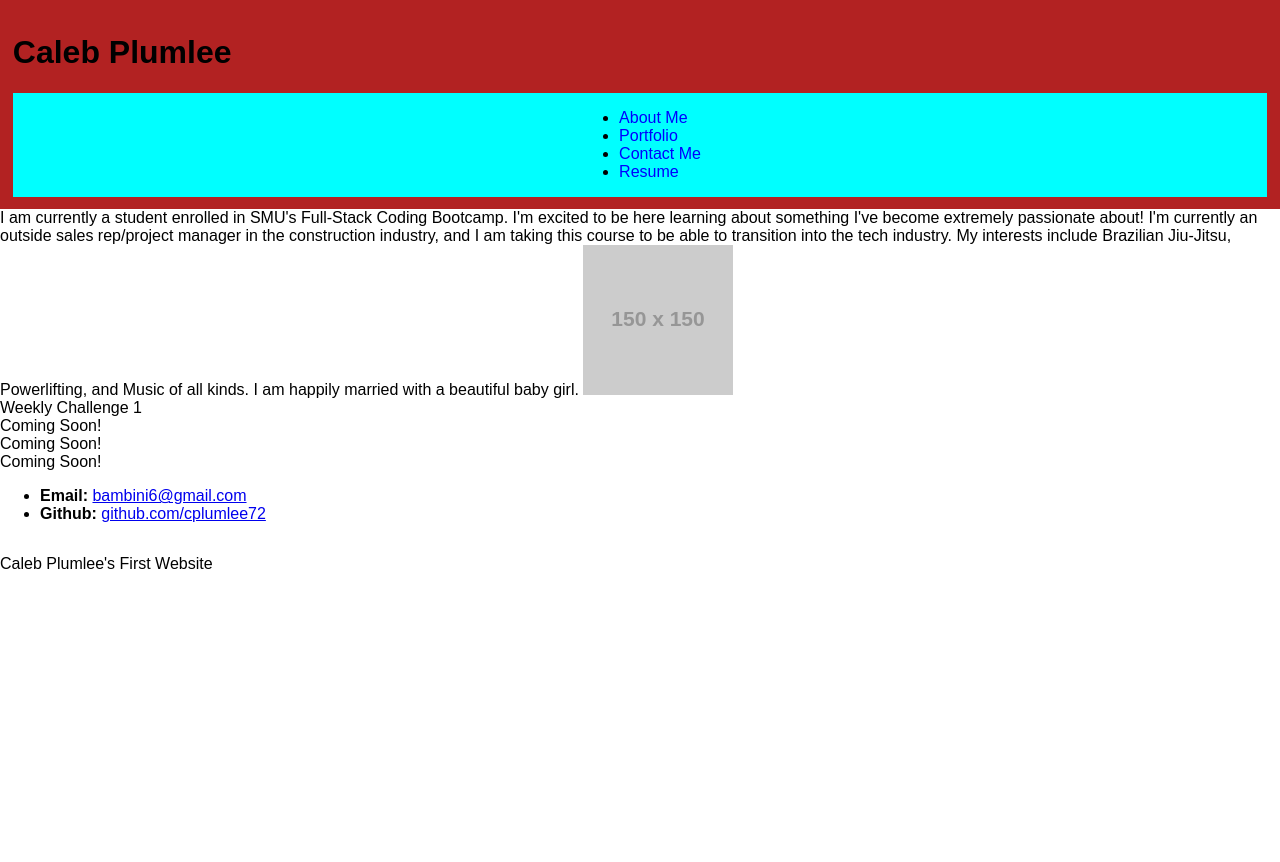
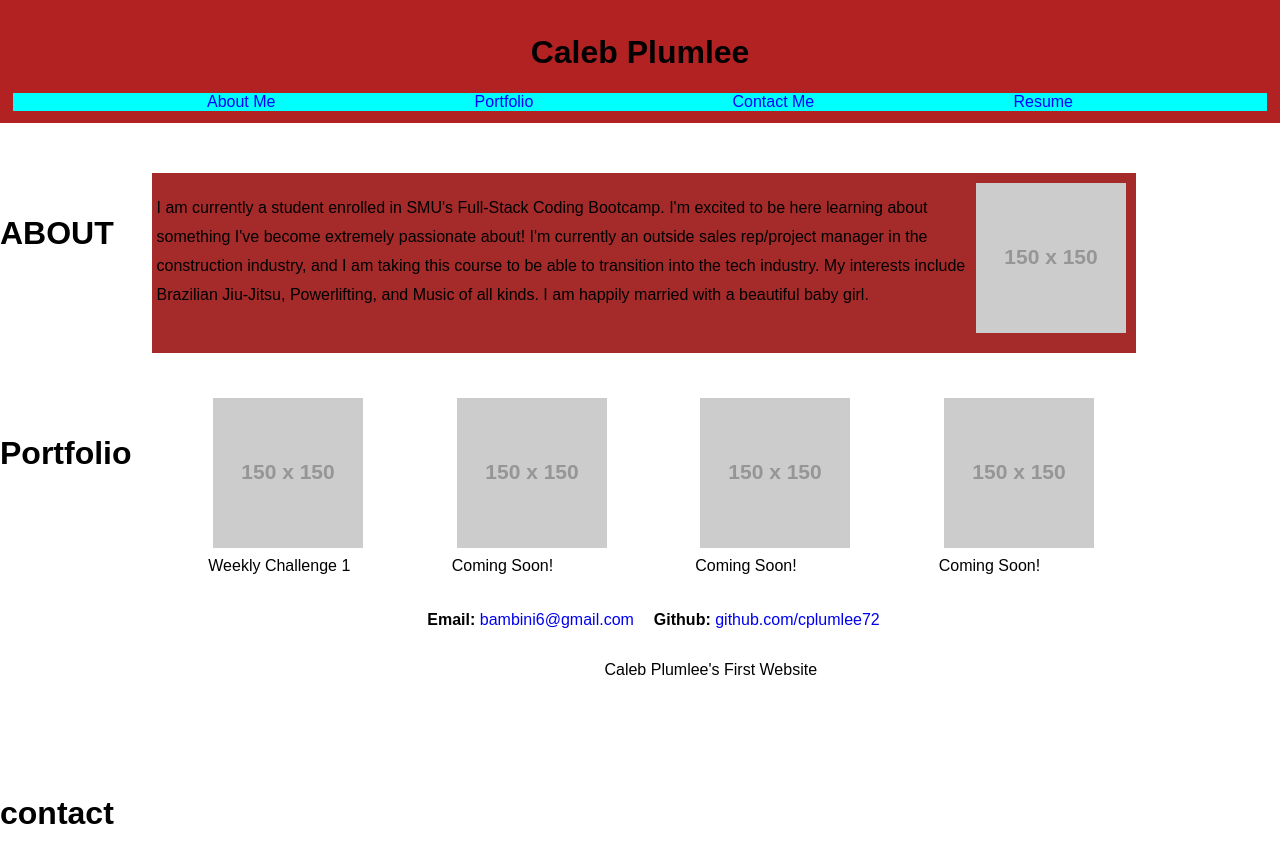
Before and after one commit to cplumlee72/Module-2-Challenge, a plain HTML site: page index.html in a window 1280 px wide. Before the commit the page ends 800 px from the top, so only its background shows below. Drawn offline with Linux system fonts and the light colour scheme; placeholder pictures from the web are drawn by us.

Commit message:
added more to CSS to style the elements into flexbox containers. Still needing to get proper alignment.Added a sidebar division, trying to get it to align with the main sections.

```diff
--- a/assets/css/stylesheet.css
+++ b/assets/css/stylesheet.css
@@ -5,21 +5,24 @@
 body {
     font-family: Arial;
     margin: 0;
-    display: flex;
+    display: block;
     flex-direction: column;
     justify-content: flex-start;
     min-height: 100vh;
 }
 
+
+
 header {
     padding: 1%;
     background: firebrick;
-    text-align: left;
+    text-align: center;
     color: black;
 }
 
 nav {
     display: flex;
+    flex-direction: row;
     background-color: aqua;
     justify-content: space-evenly;
 
@@ -28,4 +31,83 @@ nav {
 nav a {
     text-decoration: none;
     color: blue;
+    margin: 0 5px ;
 }
+
+.float {
+    display: flex;
+    flex-direction: column;
+    float: left;
+    justify-content: space-around;
+    margin-left: 0;
+    padding-right: 10px;
+    min-height: 100vh;
+
+
+}
+
+main {
+    display: flex;
+    flex-direction: column;
+    justify-content: space-between;
+    align-content: center;
+    margin-left: 5px;
+    padding-left: 0%;
+    max-height: 100vh;
+    max-width: 80vw;
+}
+
+div {
+    display: flex;
+    flex-direction: column;
+    margin: auto;
+}
+
+img {
+    padding: 5px;
+}
+
+.about {
+    line-height: 1.8;
+    padding: 5px;
+    margin: 50px 30px 20px 10px;
+    display: flex;
+    flex-direction: row;
+    max-width: 100vw;
+    justify-content: space-around;
+    align-content: center;
+    background-color: brown;
+}
+
+
+.portfolio {
+    display: flex;
+    flex-flow: row wrap;
+    justify-content: space-around;
+    margin: 10px 25px;
+    }
+
+.card {
+    padding: 10px;
+}
+
+.contact {
+    display: flex;
+    flex-flow: row wrap;
+    justify-content: space-around;
+}
+
+.contact a {
+    text-decoration: none;
+}
+
+.contact p {
+    padding: 0px 10px;
+}
+
+
+footer {
+    display: flex;
+    justify-content: center;
+    height: 10vh;
+}
--- a/index.html
+++ b/index.html
@@ -12,36 +12,42 @@
     <header>
         <h1>Caleb Plumlee</h1>
         <nav>
-            <ul>
-                <li><a href="#about">About Me</a></li>
-                <li><a href="#portfolio">Portfolio</a></li>
-                <li><a href="contact">Contact Me</a></li>
-                <li><a href="resume">Resume</a></li>
-            </ul>
+                <a href="#about">About Me</a>
+                <a href="#portfolio">Portfolio</a>
+                <a href="contact">Contact Me</a>
+                <a href="resume">Resume</a>
         </nav>
     </header>
+    <sidebar>
+        <div class="float">
+           <a id="aboutlink"><h1>ABOUT</h1></a>
+           <a id="portfoliolink"><h1>Portfolio</h1></a>
+            <a id="contactlink"></a><h1>contact</h1></a>
+        </div>
+    </sidebar>
+    <main>
 
-    <main>
-       <a id="about"><section class="about"></a>
-             I am currently a student enrolled in SMU's Full-Stack Coding Bootcamp. I'm excited to be
+        <!-- About -->
+       <a id="about"><div class="about"></a>
+            <p> I am currently a student enrolled in SMU's Full-Stack Coding Bootcamp. I'm excited to be
              here learning about something I've become extremely passionate about! I'm currently an outside
              sales rep/project manager in the construction industry, and I am taking this course to be able
              to transition into the tech industry.  My interests include Brazilian Jiu-Jitsu, Powerlifting,
-             and Music of all kinds. I am happily married with a beautiful baby girl.
+             and Music of all kinds. I am happily married with a beautiful baby girl.</p>
              <a href="https://via.placeholder.com/150.png"><img src="https://via.placeholder.com/150.png"></a>
-        </section>
-        <a id="portfolio"><section class="portfolio"></a>
-            <div class="card"> Weekly Challenge 1 </div>
-            <div class="card"> Coming Soon!</div>
-            <div class="card"> Coming Soon!</div>
-            <div class="card"> Coming Soon!</div>
-        </section>
-        <a id="contact"><section class="contact"></a>
-            <ul>
-                <li id="email"> <b>Email:</b> <a href="mailto:bambini6@gmail.com">bambini6@gmail.com</a> </li>
-                <li id="github"> <b>Github:</b> <a href=github.com/cplumlee72> github.com/cplumlee72</a> </li>
-            </ul>
-        </section>
+            </div>
+        <!-- Portfolio -->
+        <div class="portfolio">
+            <div class="card"><a href="https://via.placeholder.com/150.png"><img src="https://via.placeholder.com/150.png"></a> Weekly Challenge 1 </div>
+            <div class="card"><a href="https://via.placeholder.com/150.png"><img src="https://via.placeholder.com/150.png"></a> Coming Soon!</div>
+            <div class="card"><a href="https://via.placeholder.com/150.png"><img src="https://via.placeholder.com/150.png"></a> Coming Soon!</div>
+            <div class="card"><a href="https://via.placeholder.com/150.png"><img src="https://via.placeholder.com/150.png"></a> Coming Soon!</div>
+        </div>
+        <!-- Contact  -->
+        <div class="contact">
+                <p id="email"> <b>Email:</b> <a href="mailto:bambini6@gmail.com">bambini6@gmail.com</a> </p>
+                <p id="github"> <b>Github:</b> <a href=github.com/cplumlee72> github.com/cplumlee72</a> </p>
+        </div>
     </main>
 
     <footer>
```
